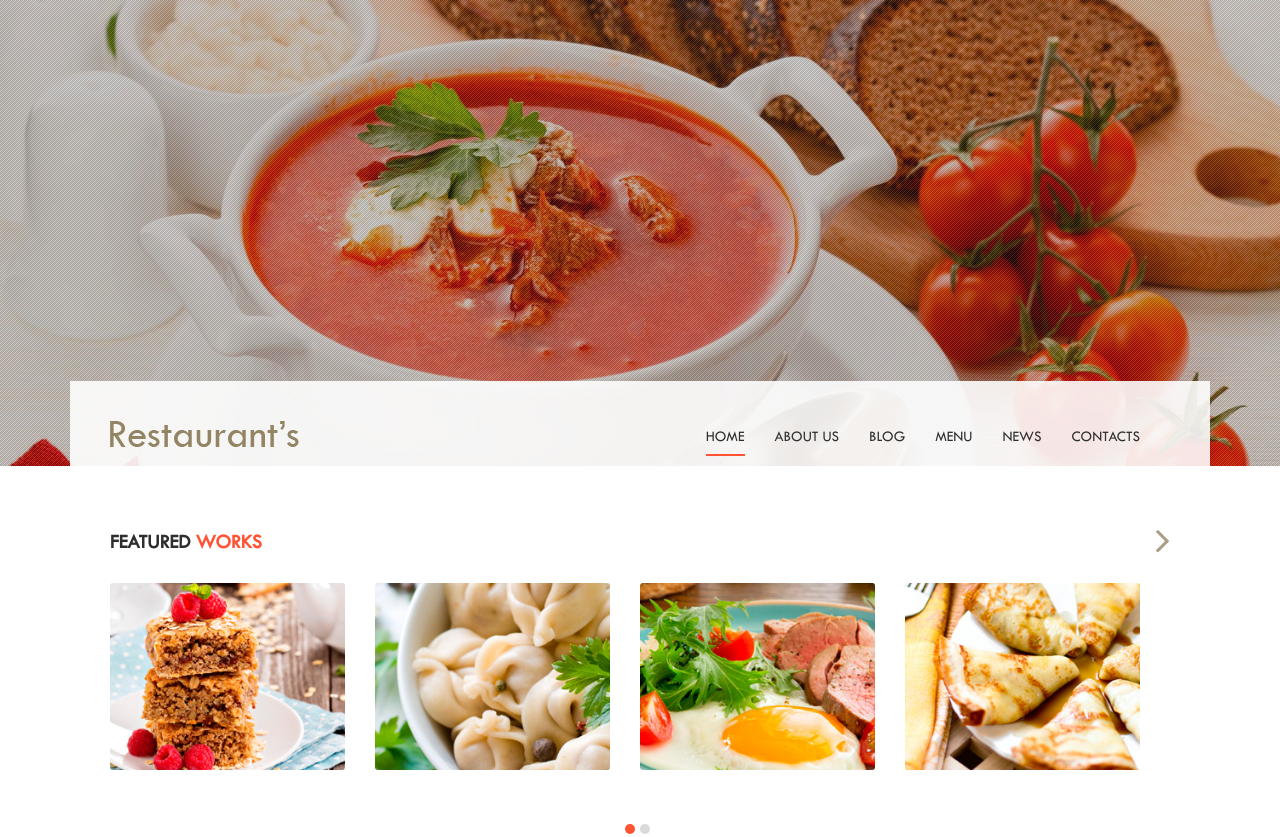
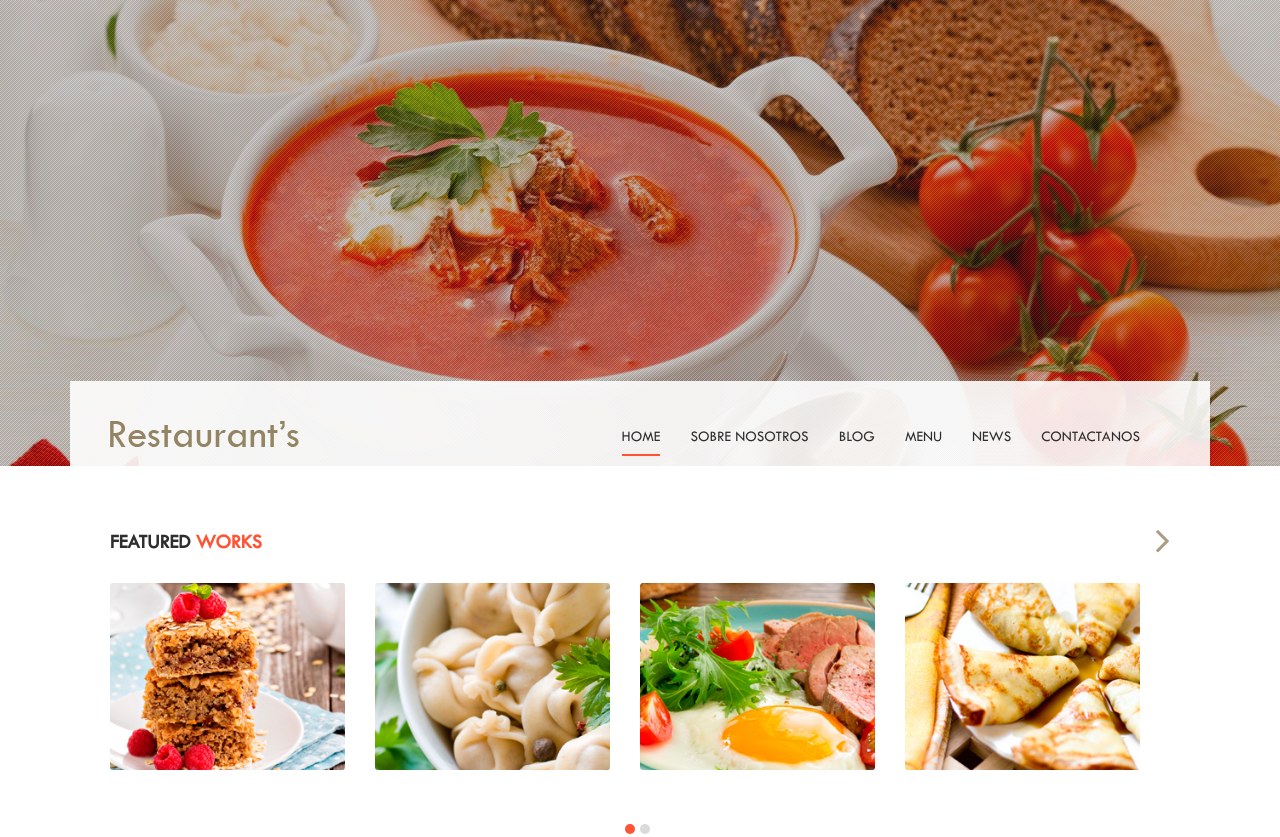
Before and after one commit to srpollin1/Demo-restaurant, a plain HTML site: page index.html in a window 1280 px wide. Shown: the top 837 px of the page. Drawn offline with Linux system fonts and the light colour scheme.

Commit message:
Update index.html

```diff
--- a/index.html
+++ b/index.html
@@ -66,11 +66,11 @@
                             <div class="collapse navbar-collapse" id="bs-example-navbar-collapse-1">
                               <ul class="nav navbar-nav navbar-right" id="top-nav">
                                 <li><a href="#hero-area">Home</a></li>
-                                <li><a href="#about-us">about us</a></li>
+                                <li><a href="#about-us">Sobre nosotros</a></li>
                                 <li><a href="#blog">Blog</a></li>
-                                <li><a href="#price">menu</a></li>
+                                <li><a href="#price">Menu</a></li>
                                 <li><a href="#subscribe">news</a></li>
-                                <li><a href="#contact-us">contacts</a></li>
+                                <li><a href="#contact-us">Contactanos</a></li>
                               </ul>
                             </div><!-- /.navbar-collapse -->
                           </div><!-- /.container-fluid -->
```
